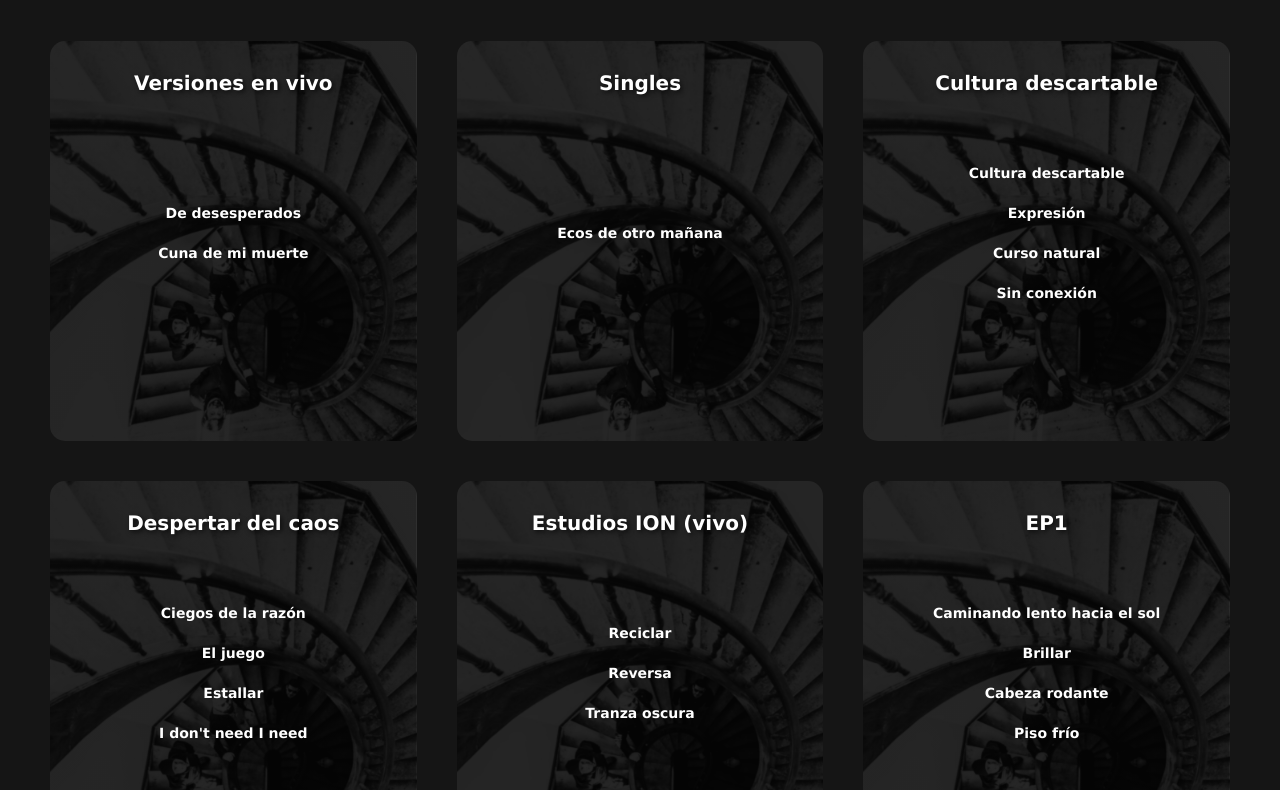
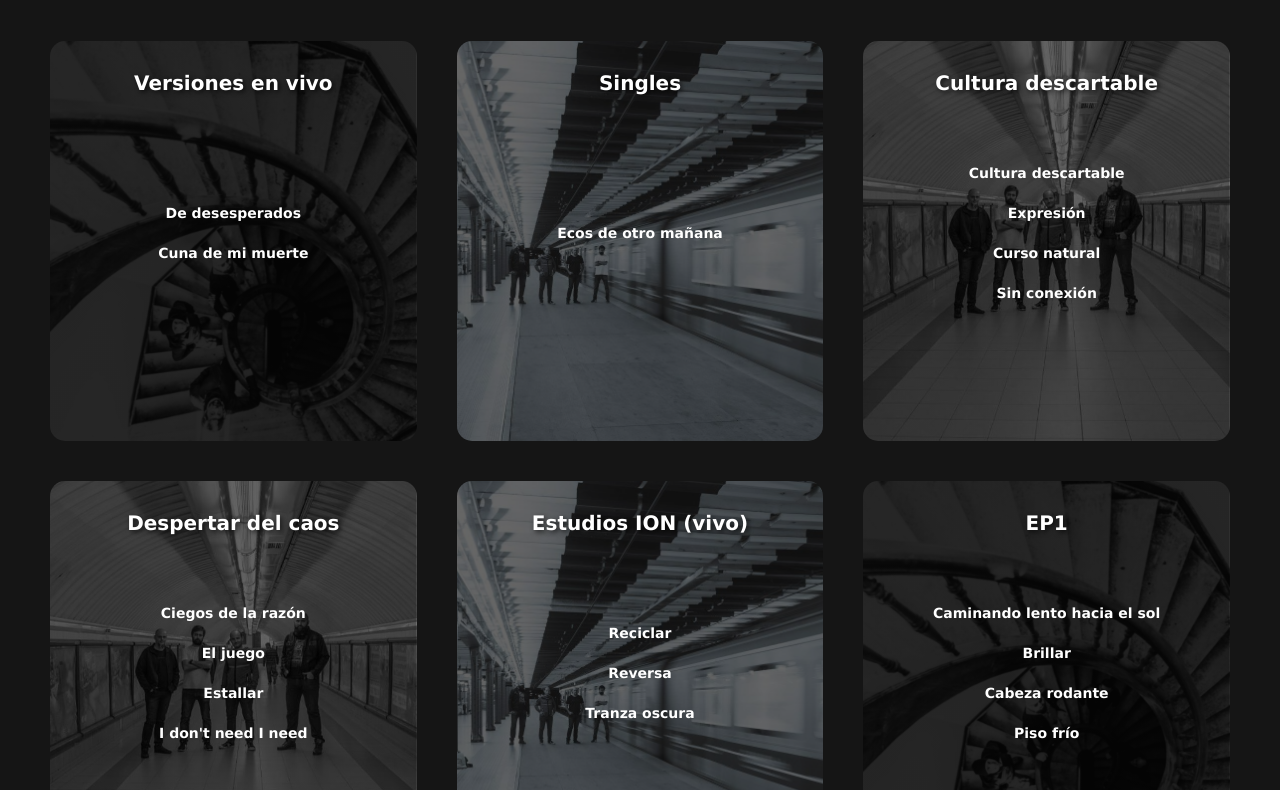
Before and after one commit to agusferraz7/entregacoderhouse, a plain HTML site: page pages/canciones.html in a window 1280 px wide. Shown: the part 199-989 px from the top of the page. Drawn offline with nearby package versions, Linux system fonts and the light colour scheme.

Commit message:
pronta sin sass

```diff
--- a/pages/canciones.html
+++ b/pages/canciones.html
@@ -46,25 +46,25 @@
                 <p class="decoration-none"><a target="_blank" href="https://www.youtube.com/watch?v=gxqSU5-b2FM">De desesperados</a></p>
                 <p class="decoration-none"><a target="_blank" href="https://www.youtube.com/watch?v=bjzY3_YRPwE">Cuna de mi muerte</a></p>
             </div>
-            <div class="bg-discos text-center">
+            <div class="bg-discos-dos text-center">
                 <h2 class="style-songs">Singles</h2>
                 <p class="decoration-none"><a target="_blank" href="https://www.youtube.com/watch?v=WuoI5IRN5u8">Ecos de otro mañana</a></p>
             </div>
-            <div class="bg-discos text-center">
+            <div class="bg-discos-tres text-center">
                 <h3 class="style-songs">Cultura descartable</h3>
                 <p class="decoration-none"><a target="_blank" href="https://www.youtube.com/watch?v=w8mJgqkky5Y">Cultura descartable</a></p>
                 <p class="decoration-none"><a target="_blank" href="https://www.youtube.com/watch?v=fPflgOdAYt4">Expresión</a></p>
                 <p class="decoration-none"><a target="_blank" href="https://www.youtube.com/watch?v=W3sxz4l-NHg">Curso natural</a></p>
                 <p class="decoration-none"><a target="_blank" href="https://www.youtube.com/watch?v=vuY2ksP2n6I">Sin conexión</a></p>
             </div>
-            <div class="bg-discos text-center">
+            <div class="bg-discos-tres text-center">
                 <h4 class="style-songs">Despertar del caos</h4>
                 <p class="decoration-none"><a target="_blank" href="https://www.youtube.com/watch?v=M-m6V402oL8">Ciegos de la razón</a></p>
                 <p class="decoration-none"><a target="_blank" href="https://www.youtube.com/watch?v=8JbRY6XTbJU">El juego</a></p>
                 <p class="decoration-none"><a target="_blank" href="https://www.youtube.com/watch?v=MjMEl-1kyf8">Estallar</a></p>
                 <p class="decoration-none"><a target="_blank" href="https://www.youtube.com/watch?v=A9rTBj9wGuU">I don't need I need</a></p>
             </div>
-            <div class="bg-discos text-center">
+            <div class="bg-discos-dos text-center">
                 <h5 class="style-songs">Estudios ION (vivo)</h5>
                 <p class="decoration-none"><a target="_blank" href="https://www.youtube.com/watch?v=Sb-dU458jUI">Reciclar</a></p>
                 <p class="decoration-none"><a target="_blank" href="https://www.youtube.com/watch?v=z6uR13t65Kk">Reversa</a></p>
--- a/style.css
+++ b/style.css
@@ -24,6 +24,8 @@ body{
 
 .navbar-nav li a{
     color: rgba(181, 178, 178, 0.849);
+    font-weight: bold;
+    font-size: 15px;
 }
 
 .navbar-nav li a:hover{
@@ -145,7 +147,43 @@ div ul img:hover{
     transition: transform 0.3s ease, box-shadow 0.3s ease;
 }
 
-.bg-discos:hover {
+.bg-discos-dos{
+    background: linear-gradient(rgba(0, 0, 0, 0.6), rgba(0, 0, 0, 0.6)), url(./discos/imagen4copia.jpg);
+    background-size: cover;
+    background-position: center;
+    height: 400px;
+    display: flex;
+    flex-direction: column;
+    justify-content: center;
+    position: relative;
+    border-radius: 15px;
+    transition: transform 0.3s ease, box-shadow 0.3s ease;
+}
+
+.bg-discos-tres{
+    background: linear-gradient(rgba(0, 0, 0, 0.6), rgba(0, 0, 0, 0.6)), url(./discos/imagencopia.jpg);
+    background-size: cover;
+    background-position: center;
+    height: 400px;
+    display: flex;
+    flex-direction: column;
+    justify-content: center;
+    position: relative;
+    border-radius: 15px;
+    transition: transform 0.3s ease, box-shadow 0.3s ease;
+}
+
+.bg-discos:hover{
+    transform: scale(1.05);
+    box-shadow: 0 0 10px rgba(177, 21, 21, 0.736);
+}
+
+.bg-discos-dos:hover{
+    transform: scale(1.05);
+    box-shadow: 0 0 10px rgba(177, 21, 21, 0.736);
+}
+
+.bg-discos-tres:hover{
     transform: scale(1.05);
     box-shadow: 0 0 10px rgba(177, 21, 21, 0.736);
 }
```
Also changed, not shown: index.html (+1 -1 lines), pages/fotosdeshows.html (+1 -1 lines), discos/imagen4copia.jpg (added), discos/imagencopia.jpg (added).
